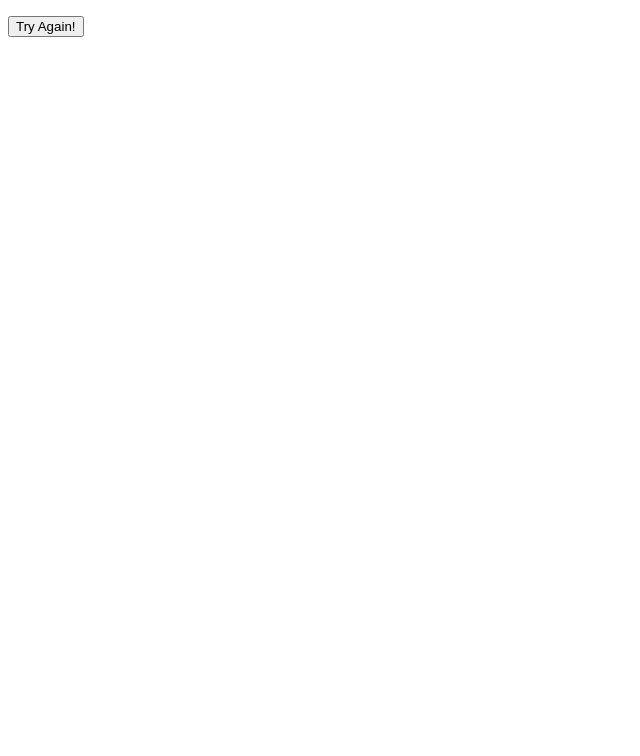
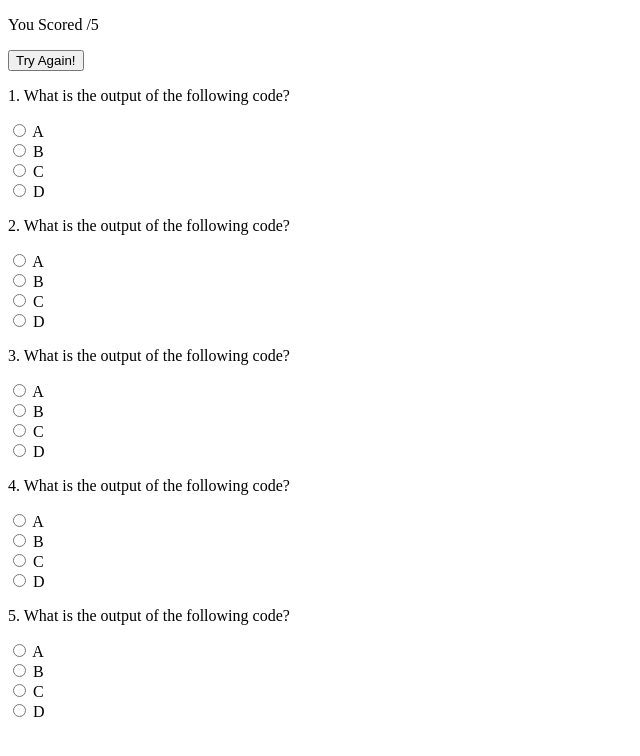
Before and after one commit to Hussein-Fouani/Practice, a plain HTML site: page index.html in a window 1280 px wide. Shown: the whole page, without its empty margins (0-640 px from the left). Drawn offline with Linux system fonts and the light colour scheme.

Commit message:
refactor: enhance quiz section with additional questions and improved structure

```diff
--- a/index.html
+++ b/index.html
@@ -5,6 +5,7 @@
   <meta name="viewport" content="width=device-width, initial-scale=1.0">
   <link rel="icon" type="image/x-icon" href="./images/favicon.ico">
   <link rel="stylesheet" href="./style.css">
+
   <title>JS-Exam Test Your JS Knowledge </title>
 </head>
 <body>
@@ -16,8 +17,99 @@
       </div>
       <div class="result-hide">
         <p></p>
-        <p class="reload">
+        <div class="reload">
+          <p>You Scored /5</p>
           <button >Try Again!</button>
+          </div>
+          <div class="quiz-form">
+            <div class="question">
+        <p>1. What is the output of the following code?</p>
+            <input type="radio" name="q1"  value="A">
+            <label for="q1">A</label>
+          </div>
+          <div class="option">
+            <input type="radio" name="q1"  value="B">
+            <label for="q1">B</label>
+          </div>
+          <div class="option">
+            <input type="radio" name="q1"  value="C">
+            <label for="q1">C</label>
+          </div>
+          <div class="option">
+            <input type="radio" name="q1"  value="D">
+            <label for="q1">D</label>
+          </div>
+        </div>
+      <div class="question">
+        <p>2. What is the output of the following code?</p>
+            <input type="radio" name="q1"  value="A">
+            <label for="q1">A</label>
+          </div>
+          <div class="option">
+            <input type="radio" name="q1"  value="B">
+            <label for="q1">B</label>
+          </div>
+          <div class="option">
+            <input type="radio" name="q1"  value="C">
+            <label for="q1">C</label>
+          </div>
+          <div class="option">
+            <input type="radio" name="q1"  value="D">
+            <label for="q1">D</label>
+          </div>
+        </div>
+           <p>3. What is the output of the following code?</p>
+            <input type="radio" name="q1"  value="A">
+            <label for="q1">A</label>
+          </div>
+          <div class="option">
+            <input type="radio" name="q1"  value="B">
+            <label for="q1">B</label>
+          </div>
+          <div class="option">
+            <input type="radio" name="q1"  value="C">
+            <label for="q1">C</label>
+          </div>
+          <div class="option">
+            <input type="radio" name="q1"  value="D">
+            <label for="q1">D</label>
+          </div>
+           <p>4. What is the output of the following code?</p>
+            <input type="radio" name="q1"  value="A">
+            <label for="q1">A</label>
+          </div>
+          <div class="option">
+            <input type="radio" name="q1"  value="B">
+            <label for="q1">B</label>
+          </div>
+          <div class="option">
+            <input type="radio" name="q1"  value="C">
+            <label for="q1">C</label>
+          </div>
+          <div class="option">
+            <input type="radio" name="q1"  value="D">
+            <label for="q1">D</label>
+          </div>
+           <p>5. What is the output of the following code?</p>
+            <input type="radio" name="q1"  value="A">
+            <label for="q1">A</label>
+          </div>
+          <div class="option">
+            <input type="radio" name="q1"  value="B">
+            <label for="q1">B</label>
+          </div>
+          <div class="option">
+            <input type="radio" name="q1"  value="C">
+            <label for="q1">C</label>
+          </div>
+          <div class="option">
+            <input type="radio" name="q1"  value="D">
+            <label for="q1">D</label>
+          </div>
+          </form>
+
+
+
         </p>
       </div>
     </section>
```
